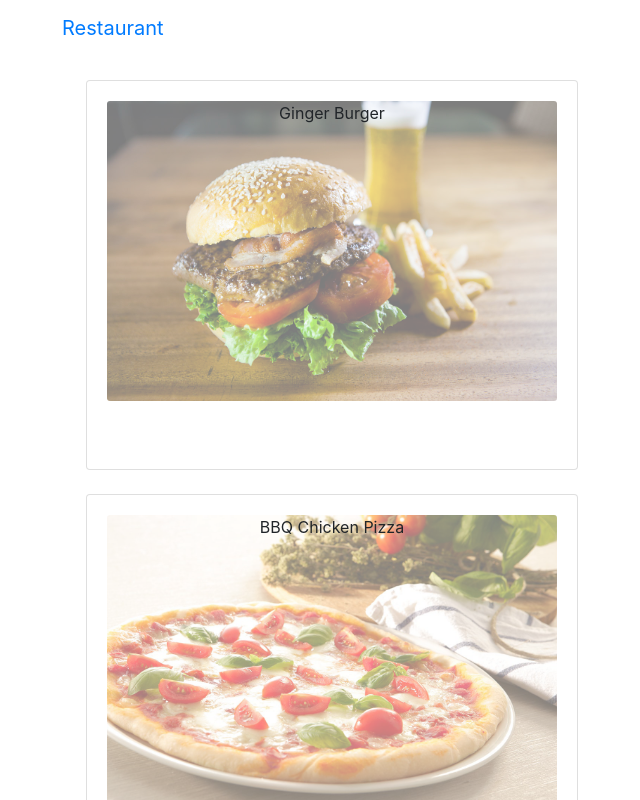
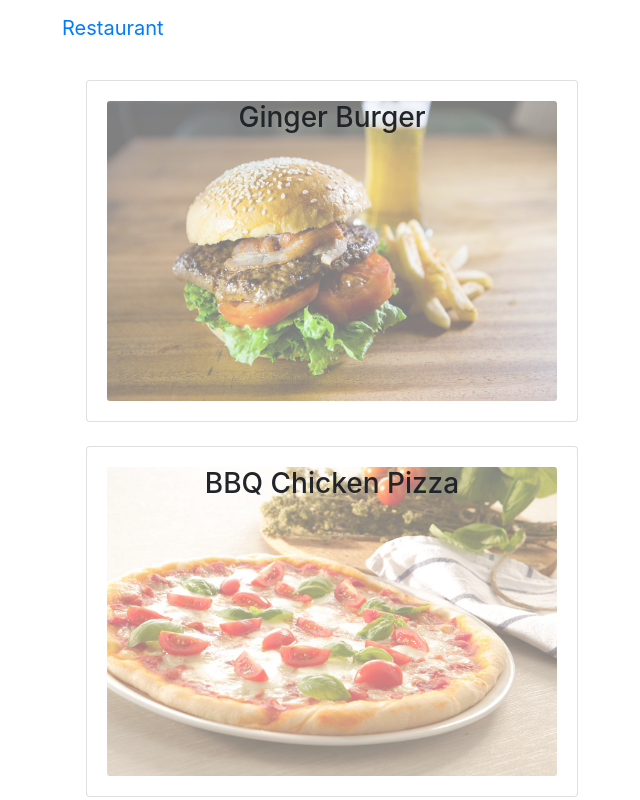
Before and after one commit to AbuSayedDev/react-restaurant, a React (Create React App) app: page /menu in a window 1280 px wide. Shown: the top 800 px of the page, without its empty margins (23-663 px from the left). Built offline with nearby package versions, Linux system fonts and the light colour scheme.

Commit message:
dishDetail component integration

```diff
--- /dev/null
+++ b/src/component/body/DishDetail.js
@@ -0,0 +1,21 @@
+import React from 'react';
+import  { Card, CardImg, CardText, CardBody, CardTitle} from 'reactstrap';
+
+const DishDetail = props => {
+    return(
+        <div>
+           <Card className="m-4">
+                <CardImg top src={props.dish.image} alt={props.dish.name}/>
+               <CardBody className="text-left">
+                    <CardTitle>{props.dish.name}</CardTitle>
+                    <CardText>
+                        {props.dish.description} <br />
+                        Price: {props.dish.price}
+                    </CardText>
+               </CardBody>
+           </Card>
+        </div>
+    );
+}
+
+export default DishDetail;
--- a/src/component/body/Menu.js
+++ b/src/component/body/Menu.js
@@ -1,28 +1,50 @@
 import React, { Component } from 'react';
 import DISHES from '../../data/dishes.js';
 import MenuItem  from './MenuItem.js';
+import DishDetail  from './DishDetail.js';
 
 
 // Menu
 
 class Menu extends Component {
     state = {
-        dishes: DISHES
+        dishes: DISHES,
+        selectedDish: null
+
+    }
+
+    onDishSelect = dish =>{
+        console.log(dish);
+        this.setState({ selectedDish: dish });
     }
 
     render(){
 
         const menu = this.state.dishes.map( item => {
             return(
-                <MenuItem dish={item} key={item.id} />
+                <MenuItem
+                    dish={item}
+                    key={item.id}
+                    DishSelect={() => this.onDishSelect(item)}
+                />
             );
         })
+
+        // dishDetail null
+        let dishDetail = null;
+        if(this.state.selectedDish != null ){
+            dishDetail = <DishDetail  dish={this.state.selectedDish}/>
+        }
 
         return(
             <div className="container">
                 <div className ="row">
                     <div className="col-6 col-md-6>">
                         {menu}
+                    </div>
+
+                    <div className="col-6 col-md-6>">
+                        {dishDetail}
                     </div>
                 </div>
             </div>
--- a/src/component/body/MenuItem.js
+++ b/src/component/body/MenuItem.js
@@ -7,10 +7,12 @@ const MenuItem = props => {
         <div>
             <Card className="m-4">
                 <CardBody>
-                    <CardImg className="mb-5" src={props.dish.image} alt={props.dish.name}  style={{ opacity:"0.5"}}/>
+                    <CardImg src={props.dish.image} alt={props.dish.name}  style={{ opacity:"0.5"}}/>
 
                     <CardImgOverlay>
-                        <CardTitle>{props.dish.name}</CardTitle>
+                        <CardTitle style={{cursor:"pointer"}} onClick={props.DishSelect}>
+                            <h3>{props.dish.name}</h3>
+                        </CardTitle>
                     </CardImgOverlay>
                 </CardBody>
             </Card>
```
